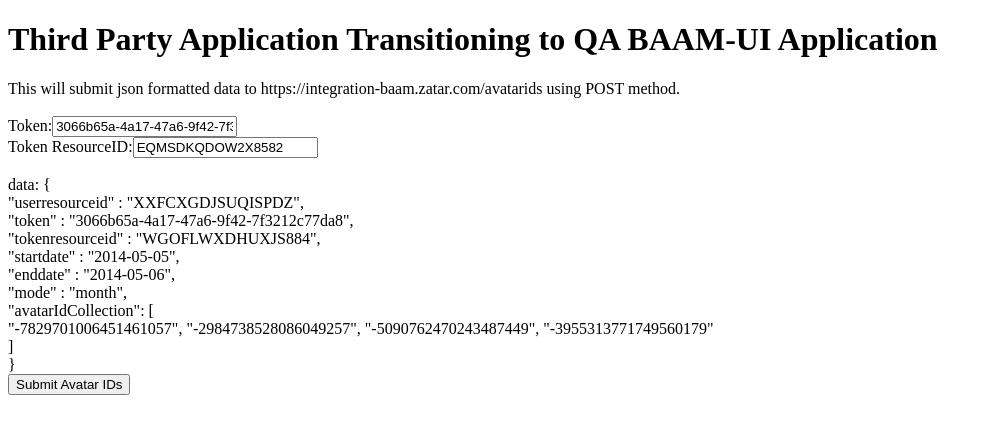
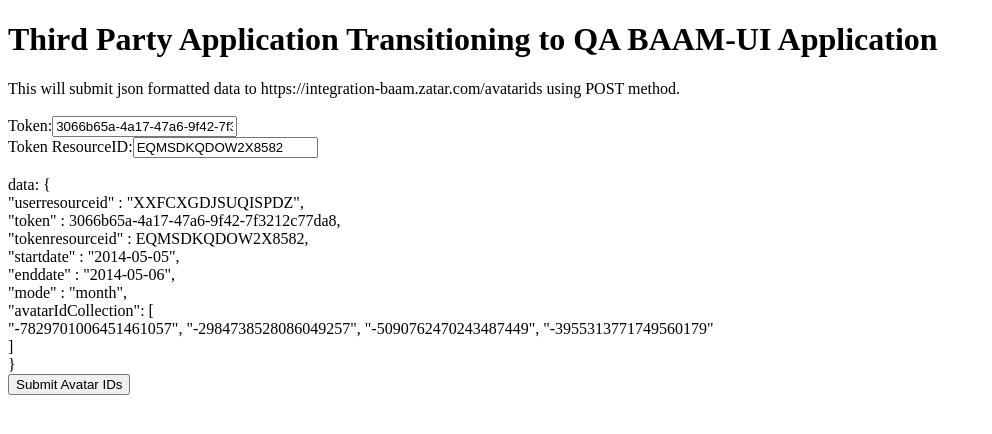
Before and after one commit to c0debreaker/c0debreaker.github.io, a Jekyll site: the page 3rdpartytobaamqa.html, which Jekyll copies as it is, in a window 1280 px wide. Shown: the top 434 px of the page, without its empty margins (0-992 px from the left). Built offline with Jekyll 4.4.1, drawn with Linux system fonts in a browser that asks for light colours; nearby versions of some CDN libraries; a script that is not in the unit is left out; comment, search, counter and statistics services are not loaded; some of the changed lines change nothing that is shown.

Commit message:
new token

```diff
--- a/3rdpartytobaamqa.html
+++ b/3rdpartytobaamqa.html
@@ -55,8 +55,8 @@
         Token ResourceID:<input name="auth.tokenresourceid" ng-model="auth.tokenresourceid"><br/><br/>
         data: {<br/>
         "userresourceid" : "XXFCXGDJSUQISPDZ",<br/>
-        "token" : "3066b65a-4a17-47a6-9f42-7f3212c77da8",<br/>
-        "tokenresourceid" : "WGOFLWXDHUXJS884",<br/>
+        "token" : {{auth.token}},<br/>
+        "tokenresourceid" : {{auth.tokenresourceid}},<br/>
         "startdate" : "2014-05-05",<br/>
         "enddate" : "2014-05-06",<br/>
         "mode" : "month",<br/>
```
